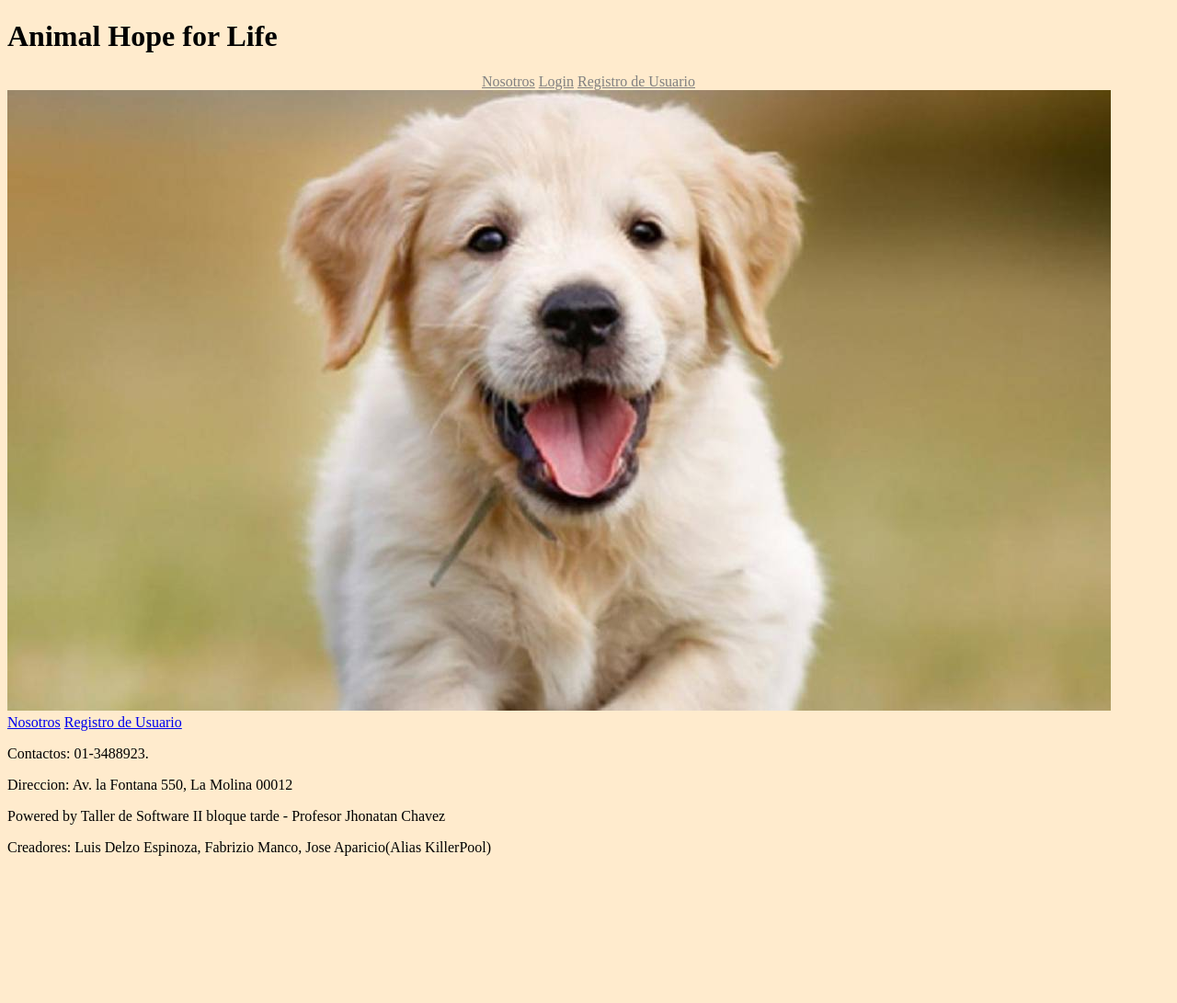
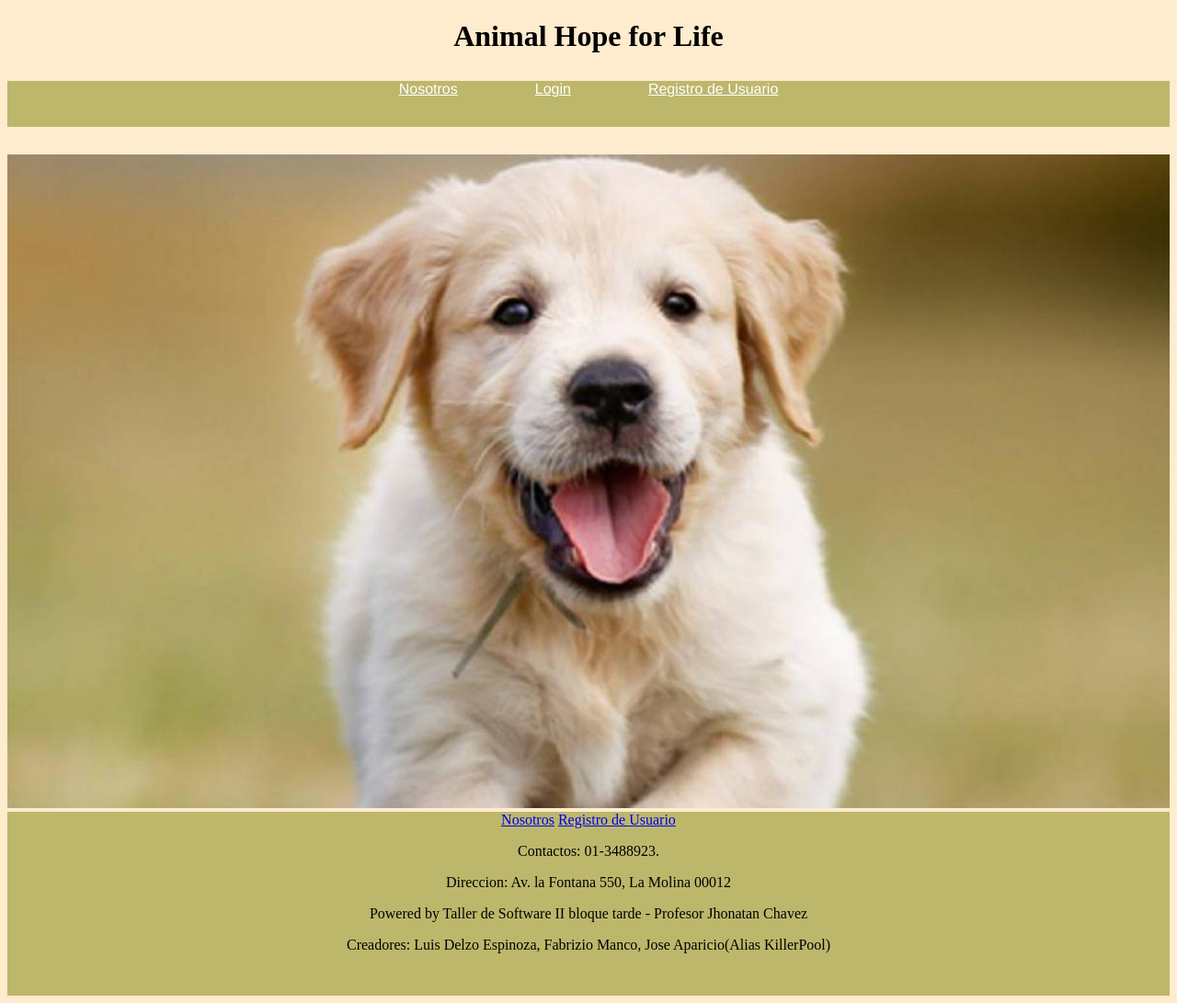
Before and after one commit to JFabrizioMc/TS-II-Final-Project, a PHP site: page / in a window 1280 px wide. Shown: the whole page at 92% size. Before the commit the page ends 931 px from the top, so only its background shows below. Run offline with PHP 8.4, Linux system fonts and the light colour scheme.

Commit message:
Style mejora 1

```diff
--- a/style.css
+++ b/style.css
@@ -1,14 +1,29 @@
 body{
     background-color: blanchedalmond;
+    text-align: center;
 }
 
 .opciones{
+    background-color: darkkhaki;
     display: block;
     text-align: center;
+    width: 100%;
+    margin: 30px 0px;
+    height: 50px;
+}
 
+.imgPrincipal{
     width: 100%;
 }
 
 .opciones a:link {
-    color: gray;
+    font-family: 'Franklin Gothic Medium', 'Arial Narrow', Arial, sans-serif;
+    color: white;
+    padding: 0px 40px;
+
 }
+
+footer{
+    background-color: darkkhaki;
+    height: 200px;
+}
```
